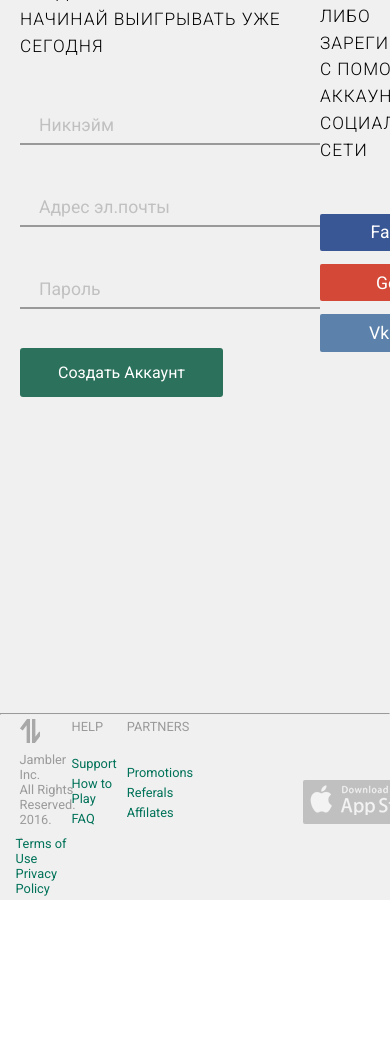
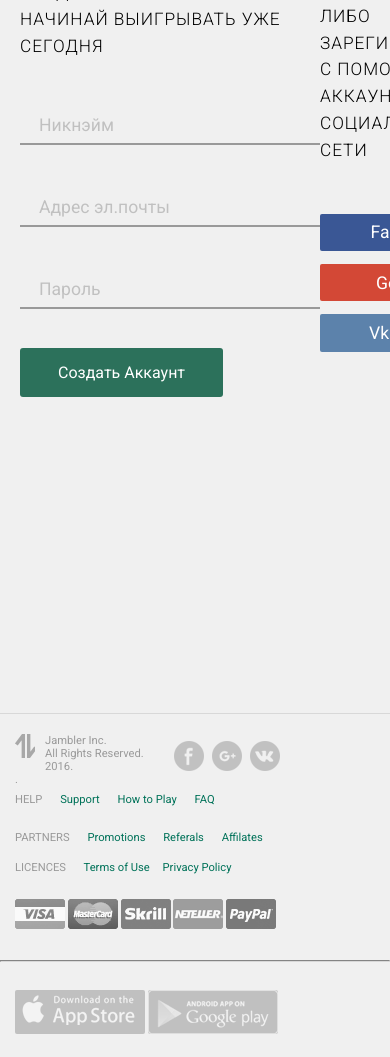
Before and after one commit to Shalda/Spalah, a plain HTML site: page index.html in a window 390 px wide. Shown: the part 4084-5141 px from the top of the page. Before the commit the page ends 4985 px from the top, so only its background shows below. Drawn offline with Linux system fonts and the light colour scheme.

Commit message:
until 650px

```diff
--- a/css/style.css
+++ b/css/style.css
@@ -535,23 +535,22 @@ form p {
     background: forestgreen;
 }
 
-hr {
-    background: #d8d8d8;
+.footer {
+    background: #f0f0f0;
+
 }
 
-.footer-bg {
-    background: #f0f0f0;
-    width: 100%;
-}
-
-.footer-bg__wrapper {
+.footer__wrapper {
     margin: 0 auto;
     max-width: 1360px;
     color: #9a9a9a;
     font-size: .8em;
     display: flex;
     justify-content: space-between;
-    padding: 1% 4%;
+    padding: 4% 4%;
+    position: relative;
+    background: #f0f0f0;
+    border-top: 1px solid #d8d8d8;
 }
 
 .appstore, .googleplay {
@@ -565,59 +564,80 @@ hr {
     padding-bottom: 5px;
 }
 
-.footer-bg__wrapper__logo__emblem i, .footer-bg__wrapper__logo__emblem p {
-    float: left;
-    margin-left: 7%;
-    margin-bottom: 16%;
+.footer__wrapper__logo__policy {
+    position: absolute;
+    bottom: 0;
 }
 
-.footer-bg__wrapper__social__network__icons i {
+.footer__wrapper__logo__emblem i {
+    float: left;
+    margin-left: 0;
+
+    margin-right: 10px;
+}
+.footer__wrapper__logo__emblem p{
+    float: left;
+
+}
+
+
+.footer__wrapper__social__network__icons i {
     margin-left: 5px;
 }
 
-.footer-bg__wrapper__social__network {
+.footer__wrapper__social__network {
     padding-bottom: 10%;
 }
 
-.footer-bg__wrapper__social__mobile {
+.footer__wrapper__social__mobile {
     display: flex;
     justify-content: flex-end;
 }
 
-.footer-bg__wrapper__social__mobile i {
+.footer__wrapper__social__mobile i {
     margin-left: 10px;
 }
 
-.footer-bg__wrapper__social__network {
+.footer__wrapper__social__network {
     display: flex;
     flex-direction: row-reverse;
 }
 
-.footer-bg__wrapper__social__network span {
+.footer__wrapper__social__network span {
     align-self: center;
     padding-right: 5px;
 }
 
-.footer-bg__wrapper__logo__emblem i:after,
-.footer-bg__wrapper__logo__emblem p:after {
+.footer__wrapper__logo__emblem:after {
     content: '.';
     display: block;
     height: 0;
     clear: both;
 }
 
-.footer-bg__wrapper__social {
+.footer__wrapper__social {
     display: flex;
     flex-direction: column;
 }
 
-.footer-bg__wrapper__partners {
+.footer__wrapper__partners {
     margin-right: 25%;
 }
 
-.footer-bg__wrapper__help-first, .footer-bg__wrapper__partners-first {
+.footer__wrapper__help-first,
+.footer__wrapper__partners-first {
     padding-bottom: 40%;
     color: #9a9a9a;
+}
+
+.footer__wrapper__bank {
+    display: none;
+    opacity: 0.7;
+    padding: 20px 0 29px;
+}
+
+.footer-last {
+    display: none;
 }
 
 /*sprite начало*/
@@ -684,10 +704,52 @@ hr {
     height: 20px;
 }
 
+.footer__wrapper__logo__policy-first {
+    display: none;
+}
+
 .logog {
     background-position: -106px -164px;
     width: 20px;
     height: 24px;
+}
+
+.mastercard, .neteller, .paypal, .skrill, .visa {
+    display: inline-block;
+    background: url('../images/spritem.png') no-repeat;
+    overflow: hidden;
+    text-indent: -9999px;
+    text-align: left;
+}
+
+.mastercard {
+    background-position: -3px -0px;
+    width: 50px;
+    height: 30px;
+}
+
+.neteller {
+    background-position: -56px -0px;
+    width: 50px;
+    height: 30px;
+}
+
+.paypal {
+    background-position: -3px -33px;
+    width: 50px;
+    height: 30px;
+}
+
+.skrill {
+    background-position: -56px -33px;
+    width: 50px;
+    height: 30px;
+}
+
+.visa {
+    background-position: -3px -66px;
+    width: 50px;
+    height: 30px;
 }
 
 /*sprite конец*/
@@ -695,7 +757,6 @@ hr {
     .before-table__text {
         padding-left: 5px;
     }
-
 }
 
 @media screen and (max-width: 1150px) {
@@ -708,7 +769,6 @@ hr {
         margin-left: 0;
         padding-left: 20px;
     }
-
 }
 
 @media screen and (max-width: 1100px) {
@@ -744,8 +804,10 @@ hr {
     .header-main__nav__help, .header-main__nav__account {
         float: none;
     }
-.bonus__social {
-    float: none }
+
+    .bonus__social {
+        float: none
+    }
 
     .bonus__text {
         float: none;
@@ -789,4 +851,110 @@ hr {
     .form__right {
         margin-right: 4%;
     }
+
+    .footer__wrapper__help-first,
+    .footer__wrapper__partners-first,
+    .footer__wrapper__logo__policy-first,
+    .footer__wrapper__social__network__icons,
+    .footer__wrapper__social__network,
+    .footer__wrapper__social__mobile,
+    .footer__wrapper__social__mobile i,
+    .footer__wrapper__logo__policy-first,
+    .footer__wrapper__partners {
+        padding: 0;
+        margin: 0;
+        display: inline-block;
+    }
+
+    .footer__wrapper__bank {
+        display: block;
+        order: 4;
+        min-width: 320px;
+    }
+
+    .footer__wrapper__help p,
+    .footer__wrapper__logo__policy p {
+        display: inline-block;
+        padding-right: 15px;
+        padding-bottom: 25px;
+    }
+
+    .footer__wrapper__partners p,
+    .footer__wrapper__partners p a {
+        display: inline-block;
+        padding-right: 15px;
+        padding-bottom: 17px;
+    }
+
+    .footer__wrapper__social__network span {
+        display: none;
+    }
+
+    .footer__wrapper__logo__emblem i {
+        margin-left: 0;
+    }
+
+    .footer__wrapper {
+        flex-direction: column;
+        padding: 20px 10px;
+    }
+
+    .footer__wrapper__logo__policy {
+        position: inherit;
+        order: 3;
+    }
+
+    .footer__wrapper__help {
+        order: 1;
+    }
+
+    .footer__wrapper__partners {
+        order: 2;
+        min-width: 320px;
+    }
+
+    .footer__wrapper__social {
+        order: 6;
+    }
+
+    .footer__wrapper__social__network {
+        position: absolute;
+        top: 27px;
+        left: 169px;
+    }
+
+    .footer__wrapper__social__mobile {
+        min-width: 320px;
+    }
+
+    .footer__wrapper__social__mobile a {
+        display: inline-block;
+    }
+
+    .footer__wrapper__logo {
+        padding-bottom: 20px;
+    }
+
+    .footer__wrapper {
+        padding-left: 0;
+        padding-right: 0;
+    }
+
+    .footer-last-line {
+        border-color: #d8d8d8;
+        display: inherit;
+        order: 5;
+        margin: 28px 0;
+    }
+    .footer__wrapper__logo__emblem,
+     .footer__wrapper__logo__policy,
+     .footer__wrapper__help,
+     .footer__wrapper__partners,
+     .footer__wrapper__bank,
+     .footer__wrapper__social {
+        padding: 0 15px;
+     }
+    .footer__wrapper {
+        font-size: .7em;
+    }
 }
--- a/index.html
+++ b/index.html
@@ -446,43 +446,51 @@
         </div>
     </section>
     <footer>
-        <hr>
-        <div class="footer-bg">
-            <div class="footer-bg__wrapper">
-                <div class="footer-bg__wrapper__logo">
-                    <div class="footer-bg__wrapper__logo__emblem">
+
+        <div class="footer__wrapper">
+            <div class="footer__wrapper__logo">
+                <div class="footer__wrapper__logo__emblem">
                     <a href=""><i class="logog"></i></a>
                     <p>Jambler Inc.<br>
                         All Rights Reserved.<br>
                         2016.</p>
                 </div>
-                    <div class="footer-bg__wrapper__logo__policy">
+            </div>
+            <div class="footer__wrapper__logo__policy">
+                <p class="footer__wrapper__logo__policy-first">LICENCES</p>
                 <a href=""><span class="green-footer">Terms of Use</span></a>
                 <a href=""><span class="green-footer">Privacy Policy</span></a>
             </div>
-                </div>
-                <div class="footer-bg__wrapper__help">
-                    <a href=""><p class="footer-bg__wrapper__help-first">HELP</p></a>
+            <div class="footer__wrapper__help">
+                <p class="footer__wrapper__help-first">HELP</p>
                 <a href=""><p class="green-footer">Support</p></a>
                 <a href=""><p class="green-footer">How to Play</p></a>
                 <a href=""><p class="green-footer">FAQ</p></a>
             </div>
-                <div class="footer-bg__wrapper__partners">
-                    <a href=""><p class="footer-bg__wrapper__partners-first">PARTNERS</p></a>
+            <div class="footer__wrapper__partners">
+                <p class="footer__wrapper__partners-first">PARTNERS</p>
                 <a href=""><p class="green-footer">Promotions</p></a>
                 <a href=""><p class="green-footer">Referals</p></a>
                 <a href=""><p class="green-footer">Affilates</p></a>
             </div>
-                <div class="footer-bg__wrapper__social">
-                    <div class="footer-bg__wrapper__social__network">
-                        <div class="footer-bg__wrapper__social__network__icons">
+            <div class="footer__wrapper__bank">
+                <a class="visa" href=""></a>
+                <a class="mastercard" href=""></a>
+                <a class="skrill" href=""></a>
+                <a class="neteller" href=""></a>
+                <a class="paypal" href=""></a>
+            </div>
+            <hr class="footer-last-line">
+            <div class="footer__wrapper__social">
+                <div class="footer__wrapper__social__network">
+                    <div class="footer__wrapper__social__network__icons">
                         <a href=""><i class="facebookg"></i></a>
                         <a href=""><i class="googleg"></i></a>
                         <a href=""><i class="vkg"></i></a>
                     </div>
                     <span>Follow us:</span>
                 </div>
-                    <div class="footer-bg__wrapper__social__mobile">
+                <div class="footer__wrapper__social__mobile">
                     <a href=""><i class="appstore"></i></a>
                     <a href=""><i class="googleplay"></i></a>
                 </div>
```
Also changed, not shown: images/mastercard.png (added), images/neteller.png (added), images/paypal.png (added), images/skrill.png (added), images/spritem.png (added), images/visa.png (added). Lines whose indentation alone changed are shown as unchanged.
